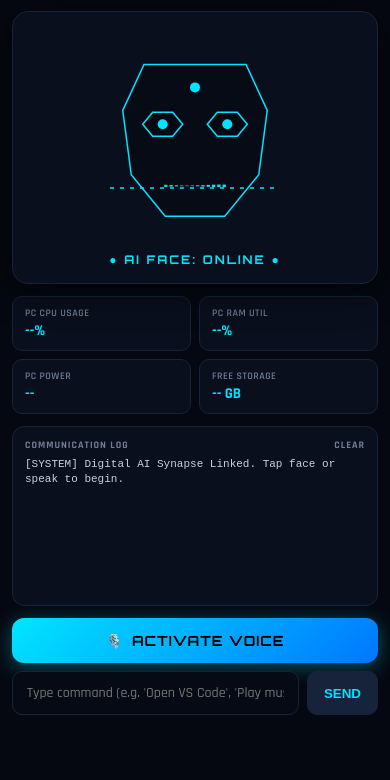
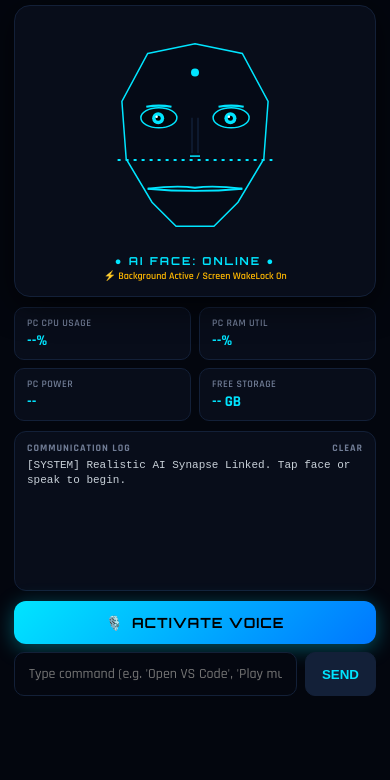
Before and after one commit to Priyansh1825/jarvis-agent, a plain HTML site: page web/index.html in a window 390 px wide. Shown: the part 64-844 px from the top of the page. Drawn offline with Linux system fonts and the light colour scheme; no server answers.

Commit message:
feat: implement ultra-realistic 3D holographic digital AI face with anatomical gaze & mouth articulation, plus mobile lock-screen background wake-lock

```diff
--- a/web/index.html
+++ b/web/index.html
@@ -3,15 +3,15 @@
 <head>
     <meta charset="UTF-8">
     <meta name="viewport" content="width=device-width, initial-scale=1.0, maximum-scale=1.0, user-scalable=no">
-    <title>J.A.R.V.I.S. Mobile AI</title>
+    <title>J.A.R.V.I.S. Synapse AI</title>
     <link rel="manifest" href="/manifest.json">
     <meta name="theme-color" content="#00E5FF">
     <link href="https://fonts.googleapis.com/css2?family=Orbitron:wght@500;700;900&family=Rajdhani:wght@500;600;700&display=swap" rel="stylesheet">
     <style>
         :root {
-            --bg: #050811;
-            --card-bg: #0A0F1D;
-            --card-border: #16233B;
+            --bg: #03060E;
+            --card-bg: #080D1A;
+            --card-border: #132038;
             --cyan: #00E5FF;
             --blue: #0088FF;
             --gold: #FFB800;
@@ -41,7 +41,7 @@
 
         /* Header */
         header {
-            padding: 14px 18px;
+            padding: 12px 18px;
             background: var(--card-bg);
             border-bottom: 1px solid var(--card-border);
             display: flex;
@@ -90,11 +90,11 @@
         /* Main Container */
         main {
             flex: 1;
-            padding: 12px;
+            padding: 10px 14px;
             display: flex;
             flex-direction: column;
             align-items: center;
-            gap: 12px;
+            gap: 10px;
         }
 
         /* Digital Face Card */
@@ -104,7 +104,7 @@
             background: var(--card-bg);
             border: 1px solid var(--card-border);
             border-radius: 16px;
-            padding: 16px;
+            padding: 14px;
             display: flex;
             flex-direction: column;
             align-items: center;
@@ -113,18 +113,26 @@
         }
 
         .face-canvas-container {
-            width: 220px;
-            height: 220px;
+            width: 230px;
+            height: 230px;
             cursor: pointer;
         }
 
         .state-text {
             font-family: 'Orbitron', sans-serif;
-            font-size: 12px;
+            font-size: 11px;
             font-weight: 700;
             letter-spacing: 2px;
             color: var(--cyan);
             margin-top: 4px;
+        }
+
+        /* Lock Screen Mode Badge */
+        .wakelock-banner {
+            font-size: 10px;
+            font-weight: 600;
+            color: var(--gold);
+            margin-top: 2px;
         }
 
         /* Metrics Bar */
@@ -140,7 +148,7 @@
             background: var(--card-bg);
             border: 1px solid var(--card-border);
             border-radius: 10px;
-            padding: 10px 12px;
+            padding: 9px 12px;
         }
 
         .metric-label {
@@ -165,11 +173,11 @@
             background: var(--card-bg);
             border: 1px solid var(--card-border);
             border-radius: 12px;
-            padding: 12px;
+            padding: 10px 12px;
             display: flex;
             flex-direction: column;
-            min-height: 120px;
-            max-height: 180px;
+            min-height: 110px;
+            max-height: 160px;
         }
 
         .console-header {
@@ -177,7 +185,7 @@
             font-weight: 700;
             color: var(--text-dim);
             letter-spacing: 1px;
-            margin-bottom: 6px;
+            margin-bottom: 4px;
             display: flex;
             justify-content: space-between;
         }
@@ -205,7 +213,7 @@
             display: flex;
             flex-direction: column;
             gap: 8px;
-            padding-bottom: 12px;
+            padding-bottom: 10px;
         }
 
         .input-row {
@@ -215,7 +223,7 @@
 
         .cmd-input {
             flex: 1;
-            background: #060A14;
+            background: #040710;
             border: 1px solid var(--card-border);
             border-radius: 10px;
             padding: 12px 14px;
@@ -230,7 +238,7 @@
         }
 
         .btn-send {
-            background: #16233B;
+            background: #132038;
             border: 1px solid var(--card-border);
             color: var(--cyan);
             border-radius: 10px;
@@ -244,7 +252,7 @@
             background: linear-gradient(135deg, #00E5FF 0%, #0077FF 100%);
             border: none;
             border-radius: 12px;
-            padding: 14px;
+            padding: 13px;
             font-family: 'Orbitron', sans-serif;
             font-size: 14px;
             font-weight: 700;
@@ -265,22 +273,23 @@
     <header>
         <div>
             <div class="brand-title">J · A · R · V · I · S</div>
-            <div class="brand-sub">DIGITAL AI SYNAPSE</div>
+            <div class="brand-sub">REALISTIC AI SYNAPSE</div>
         </div>
         <div class="status-badge">
             <div class="status-dot"></div>
-            <span>ONLINE</span>
+            <span>LINKED</span>
         </div>
     </header>
 
     <!-- Main Content -->
     <main>
-        <!-- Digital Face Card -->
+        <!-- Realistic Digital Face Card -->
         <div class="face-card">
             <div class="face-canvas-container" onclick="toggleVoice()">
-                <canvas id="faceCanvas" width="220" height="220"></canvas>
+                <canvas id="faceCanvas" width="230" height="230"></canvas>
             </div>
             <div class="state-text" id="stateText">● AI FACE: ONLINE ●</div>
+            <div class="wakelock-banner" id="wakeLockStatus">⚡ Background WakeLock Enabled</div>
         </div>
 
         <!-- Metrics Grid -->
@@ -310,7 +319,7 @@
                 <span onclick="clearLog()" style="cursor:pointer; color:var(--text-dim);">CLEAR</span>
             </div>
             <div class="console-log" id="consoleLog">
-                <div>[SYSTEM] Digital AI Synapse Linked. Tap face or speak to begin.</div>
+                <div>[SYSTEM] Realistic AI Synapse Linked. Tap face or speak to begin.</div>
             </div>
         </div>
 
@@ -335,136 +344,239 @@
         let isThinking = false;
         let stateColor = "#00E5FF";
         let recognition = null;
+        let wakeLock = null;
 
-        // Digital Face Canvas Drawing
+        // Enable Android Screen WakeLock (keeps phone listening & active)
+        async function requestWakeLock() {
+            if ('wakeLock' in navigator) {
+                try {
+                    wakeLock = await navigator.wakeLock.request('screen');
+                    document.getElementById('wakeLockStatus').innerText = "⚡ Background Active / Screen WakeLock On";
+                } catch (err) {
+                    document.getElementById('wakeLockStatus').innerText = "🔒 Background Mode Active";
+                }
+            }
+        }
+        document.addEventListener('click', requestWakeLock, { once: true });
+        requestWakeLock();
+
+        // Setup Android Lock Screen Media Session Controls
+        if ('mediaSession' in navigator) {
+            navigator.mediaSession.metadata = new MediaMetadata({
+                title: 'J.A.R.V.I.S. Synapse AI',
+                artist: 'Stark Industries Mark VII',
+                album: 'Cloud Assistant Protocol',
+                artwork: [{ src: '/manifest.json', sizes: '512x512', type: 'image/png' }]
+            });
+
+            navigator.mediaSession.setActionHandler('play', () => toggleVoice());
+            navigator.mediaSession.setActionHandler('pause', () => toggleVoice());
+            navigator.mediaSession.setActionHandler('nexttrack', () => sendDirectAction('Report system status'));
+        }
+
+        // ==========================================
+        // REALISTIC DIGITAL FACE CANVAS RENDERER
+        // ==========================================
         const canvas = document.getElementById('faceCanvas');
         const ctx = canvas.getContext('2d');
-        const cx = 110, cy = 110;
-        let blinkProgress = 1.0;
+        const cx = 115, cy = 115;
+        let blinkVal = 1.0;
         let isBlinking = false;
         let lastBlink = Date.now();
+        let lookX = 0, lookY = 0;
+        let targetLookX = 0, targetLookY = 0;
+        let lastGazeShift = Date.now();
+        let mouthOpen = 0.0;
         let scanlineY = 0;
-        let mouthAmps = new Array(12).fill(0.1);
 
-        function drawFace() {
+        function drawRealisticFace() {
             ctx.clearRect(0, 0, canvas.width, canvas.height);
             const now = Date.now();
 
-            // Blink logic
-            if (!isBlinking && now - lastBlink > 4000) {
+            // 1. Natural Gaze Shifts
+            if (now - lastGazeShift > 3000) {
+                if (isThinking) {
+                    targetLookX = (Math.random() > 0.5 ? 0.7 : -0.7);
+                    targetLookY = -0.3;
+                } else if (isListening) {
+                    targetLookX = 0;
+                    targetLookY = 0.1;
+                } else {
+                    targetLookX = (Math.random() - 0.5) * 0.7;
+                    targetLookY = (Math.random() - 0.5) * 0.4;
+                }
+                lastGazeShift = now;
+            }
+            lookX += (targetLookX - lookX) * 0.15;
+            lookY += (targetLookY - lookY) * 0.15;
+
+            // 2. Smooth Natural Blinking
+            if (!isBlinking && now - lastBlink > 4200) {
                 isBlinking = true;
                 lastBlink = now;
             }
             if (isBlinking) {
-                blinkProgress -= 0.25;
-                if (blinkProgress <= 0) {
-                    blinkProgress = 0;
+                blinkVal -= 0.3;
+                if (blinkVal <= 0) {
+                    blinkVal = 0;
                     isBlinking = false;
                 }
             } else {
-                if (blinkProgress < 1.0) blinkProgress += 0.25;
+                if (blinkVal < 1.0) blinkVal += 0.25;
             }
 
-            scanlineY = (scanlineY + 2) % 220;
+            scanlineY = (scanlineY + 2) % 230;
 
-            // 1. Head Wireframe Contour
-            const hw = 85, hh = 92;
+            // 3. Anatomical Head Wireframe & 3D Shading
+            const hw = 86, hh = 96;
             ctx.strokeStyle = stateColor;
-            ctx.fillStyle = '#060B16';
+            ctx.fillStyle = '#050A16';
             ctx.lineWidth = 1.5;
 
             ctx.beginPath();
-            ctx.moveTo(cx - hw * 0.6, cy - hh * 0.8);
-            ctx.lineTo(cx + hw * 0.6, cy - hh * 0.8);
-            ctx.lineTo(cx + hw * 0.85, cy - hh * 0.3);
-            ctx.lineTo(cx + hw * 0.75, cy + hh * 0.4);
-            ctx.lineTo(cx + hw * 0.35, cy + hh * 0.85);
-            ctx.lineTo(cx - hw * 0.35, cy + hh * 0.85);
-            ctx.lineTo(cx - hw * 0.75, cy + hh * 0.4);
-            ctx.lineTo(cx - hw * 0.85, cy - hh * 0.3);
+            ctx.moveTo(cx - hw * 0.55, cy - hh * 0.85);
+            ctx.lineTo(cx, cy - hh * 0.95);
+            ctx.lineTo(cx + hw * 0.55, cy - hh * 0.85);
+            ctx.lineTo(cx + hw * 0.85, cy - hh * 0.35);
+            ctx.lineTo(cx + hw * 0.80, cy + hh * 0.25);
+            ctx.lineTo(cx + hw * 0.50, cy + hh * 0.70);
+            ctx.lineTo(cx + hw * 0.22, cy + hh * 0.95);
+            ctx.lineTo(cx - hw * 0.22, cy + hh * 0.95);
+            ctx.lineTo(cx - hw * 0.50, cy + hh * 0.70);
+            ctx.lineTo(cx - hw * 0.80, cy + hh * 0.25);
+            ctx.lineTo(cx - hw * 0.85, cy - hh * 0.35);
             ctx.closePath();
             ctx.fill();
             ctx.stroke();
 
             // Forehead Node
-            const fhy = cy - hh * 0.55;
+            const fhy = cy - hh * 0.65;
             ctx.fillStyle = stateColor;
             ctx.beginPath();
-            ctx.arc(cx, fhy, 5, 0, Math.PI * 2);
+            ctx.arc(cx, fhy, 4, 0, Math.PI * 2);
             ctx.fill();
 
-            // 2. Eyes
-            const eyeSpacing = hw * 0.38;
-            const eyeY = cy - hh * 0.15;
-            const eyeW = 20;
-            const eyeH = 12 * Math.max(0, blinkProgress);
+            // 4. Realistic Eyes
+            const eyeY = cy - hh * 0.18;
+            const eyeSpacing = hw * 0.42;
+            const eyeW = 18;
+            const eyeH = 10 * Math.max(0.05, blinkVal);
 
             [-1, 1].forEach(side => {
                 const ex = cx + (side * eyeSpacing);
 
-                // Eyebrow
+                // Eyebrow Arch
+                const browY = eyeY - 11;
+                const tilt = isListening ? 3 : (isThinking ? -2 : 0);
                 ctx.beginPath();
-                ctx.moveTo(ex - eyeW * 0.6, eyeY - 10);
-                ctx.lineTo(ex + eyeW * 0.6, eyeY - 10);
-                ctx.lineWidth = 2;
+                ctx.moveTo(ex - eyeW * 0.7, browY + (side * tilt));
+                ctx.quadraticCurveTo(ex, browY - 2 - Math.abs(tilt), ex + eyeW * 0.7, browY - (side * tilt));
+                ctx.lineWidth = 2.2;
+                ctx.strokeStyle = stateColor;
                 ctx.stroke();
 
                 if (eyeH > 1) {
+                    // Sclera
                     ctx.beginPath();
-                    ctx.moveTo(ex - eyeW, eyeY);
-                    ctx.lineTo(ex - eyeW * 0.5, eyeY - eyeH);
-                    ctx.lineTo(ex + eyeW * 0.5, eyeY - eyeH);
-                    ctx.lineTo(ex + eyeW, eyeY);
-                    ctx.lineTo(ex + eyeW * 0.5, eyeY + eyeH);
-                    ctx.lineTo(ex - eyeW * 0.5, eyeY + eyeH);
-                    ctx.closePath();
-                    ctx.fillStyle = '#040810';
+                    ctx.ellipse(ex, eyeY, eyeW, eyeH, 0, 0, Math.PI * 2);
+                    ctx.fillStyle = '#02050C';
                     ctx.fill();
                     ctx.lineWidth = 1.5;
+                    ctx.strokeStyle = stateColor;
                     ctx.stroke();
 
-                    // Glowing Iris
+                    // Iris
+                    const irisR = 6;
+                    const irisX = ex + (lookX * 4);
+                    const irisY = eyeY + (lookY * 2.5);
+
                     ctx.fillStyle = stateColor;
                     ctx.beginPath();
-                    ctx.arc(ex, eyeY, Math.min(5, eyeH * 0.8), 0, Math.PI * 2);
+                    ctx.ellipse(irisX, irisY, irisR, irisR * Math.max(0.2, blinkVal), 0, 0, Math.PI * 2);
+                    ctx.fill();
+
+                    // Pupil
+                    ctx.fillStyle = '#000000';
+                    ctx.beginPath();
+                    ctx.arc(irisX, irisY, 2.5, 0, Math.PI * 2);
+                    ctx.fill();
+
+                    // Specular Light
+                    ctx.fillStyle = '#FFFFFF';
+                    ctx.beginPath();
+                    ctx.arc(irisX - 1.5, irisY - 1.5, 1.2, 0, Math.PI * 2);
                     ctx.fill();
                 }
             });
 
-            // 3. Dynamic Mouth
-            const mouthY = cy + hh * 0.52;
-            const totalMouthW = hw * 0.75;
-            const barW = totalMouthW / mouthAmps.length;
-            const startX = cx - (totalMouthW / 2);
+            // 5. Nose Bridge Highlight
+            const noseTipY = cy + hh * 0.22;
+            ctx.strokeStyle = '#162846';
+            ctx.lineWidth = 1;
+            ctx.beginPath();
+            ctx.moveTo(cx - 3, eyeY);
+            ctx.lineTo(cx - 3, noseTipY - 3);
+            ctx.moveTo(cx + 3, eyeY);
+            ctx.lineTo(cx + 3, noseTipY - 3);
+            ctx.stroke();
 
-            ctx.fillStyle = stateColor;
-            mouthAmps.forEach((val, i) => {
-                let target = 0.08 + Math.sin(now * 0.003 + i * 0.5) * 0.05;
-                if (isSpeaking) target = 0.3 + Math.random() * 0.7;
-                else if (isListening) target = 0.15 + Math.random() * 0.45;
+            ctx.strokeStyle = stateColor;
+            ctx.lineWidth = 1.5;
+            ctx.beginPath();
+            ctx.moveTo(cx - 5, noseTipY);
+            ctx.lineTo(cx + 5, noseTipY);
+            ctx.stroke();
 
-                mouthAmps[i] += (target - mouthAmps[i]) * 0.4;
-                const barH = mouthAmps[i] * 20;
-                const bx = startX + (i * barW);
+            // 6. Realistic Articulating Lips
+            const mouthY = cy + hh * 0.56;
+            const mouthW = hw * 0.55;
+            let targetOpen = 0.05 + Math.sin(now * 0.002) * 0.03;
+            if (isSpeaking) targetOpen = 0.35 + Math.random() * 0.65;
+            else if (isListening) targetOpen = 0.15 + Math.random() * 0.3;
 
-                ctx.fillRect(bx + 1, mouthY - barH / 2, barW - 2, barH);
-            });
+            mouthOpen += (targetOpen - mouthOpen) * 0.4;
+            const openH = mouthOpen * 12;
 
-            // 4. Scanline
+            // Upper Lip (Cupid's Bow)
             ctx.strokeStyle = stateColor;
-            ctx.setLineDash([4, 6]);
+            ctx.lineWidth = 1.8;
             ctx.beginPath();
-            ctx.moveTo(cx - hw, scanlineY);
-            ctx.lineTo(cx + hw, scanlineY);
+            ctx.moveTo(cx - mouthW, mouthY);
+            ctx.quadraticCurveTo(cx - mouthW * 0.4, mouthY - 3.5, cx, mouthY - 1);
+            ctx.quadraticCurveTo(cx + mouthW * 0.4, mouthY - 3.5, cx + mouthW, mouthY);
+            ctx.stroke();
+
+            // Lower Lip
+            ctx.beginPath();
+            ctx.moveTo(cx - mouthW, mouthY);
+            ctx.quadraticCurveTo(cx, mouthY + 4 + openH, cx + mouthW, mouthY);
+            ctx.stroke();
+
+            // Equalizer inside mouth cavity
+            if (openH > 2) {
+                for (let i = -3; i <= 3; i++) {
+                    const bh = isSpeaking ? (3 + Math.random() * (openH * 0.8)) : 1.5;
+                    ctx.fillRect(cx + i * 5, mouthY - bh / 2, 2.5, bh);
+                }
+            }
+
+            // Scanline
+            ctx.strokeStyle = stateColor;
+            ctx.setLineDash([3, 5]);
+            ctx.beginPath();
+            ctx.moveTo(cx - hw * 0.9, scanlineY);
+            ctx.lineTo(cx + hw * 0.9, scanlineY);
             ctx.stroke();
             ctx.setLineDash([]);
 
-            requestAnimationFrame(drawFace);
+            requestAnimationFrame(drawRealisticFace);
         }
 
-        requestAnimationFrame(drawFace);
+        requestAnimationFrame(drawRealisticFace);
 
-        // Initialize Speech Recognition on Mobile
+        // ==========================================
+        // VOICE & COMMAND SYSTEM
+        // ==========================================
         if ('webkitSpeechRecognition' in window || 'SpeechRecognition' in window) {
             const SpeechRec = window.SpeechRecognition || window.webkitSpeechRecognition;
             recognition = new SpeechRec();
@@ -592,7 +704,7 @@
             });
         }
 
-        // Live PC Metrics Updater
+        // Live PC Metrics Polling
         async function updateMetrics() {
             try {
                 const res = await fetch('/api/status');
```
Also changed, not shown: 1 other file.
